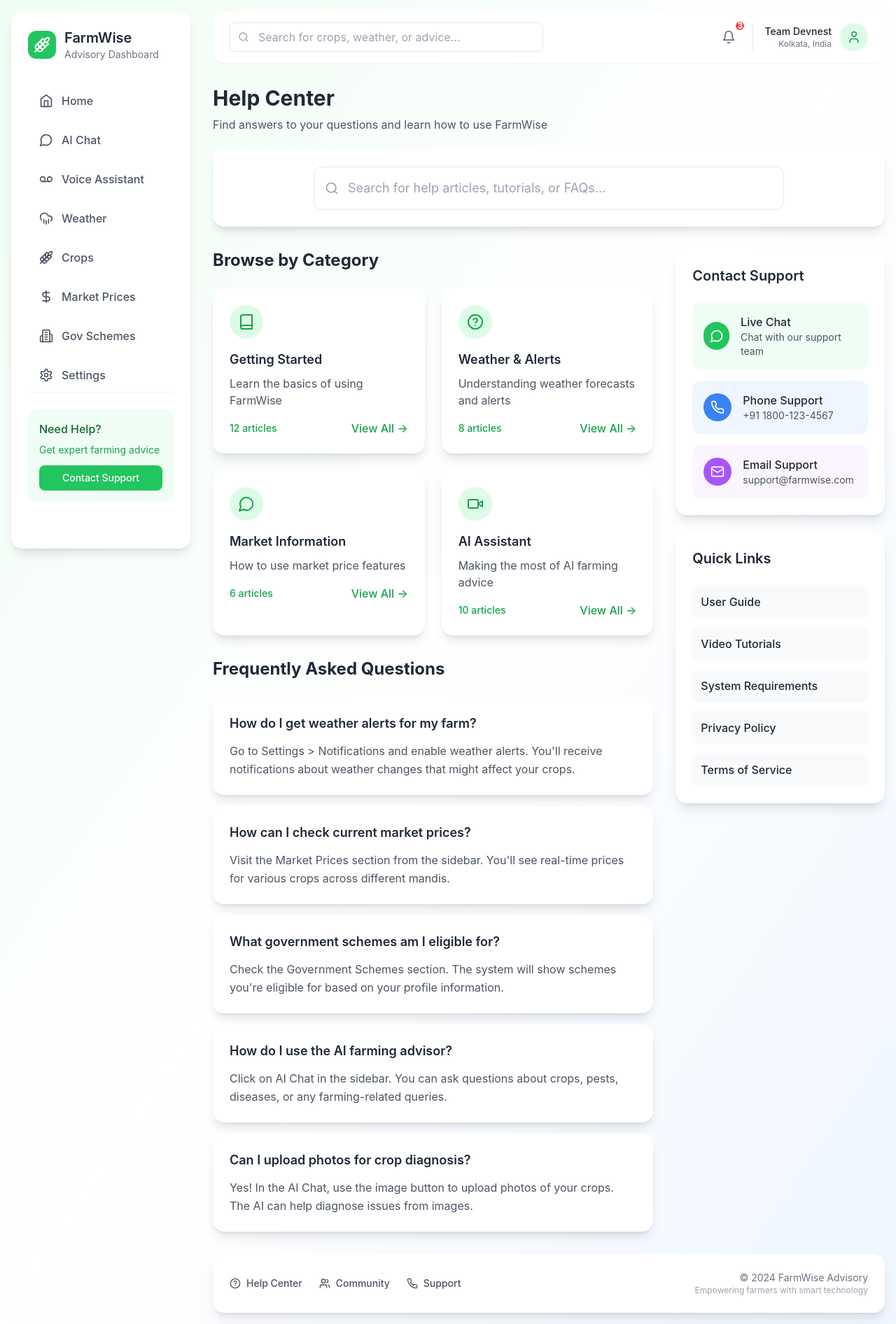
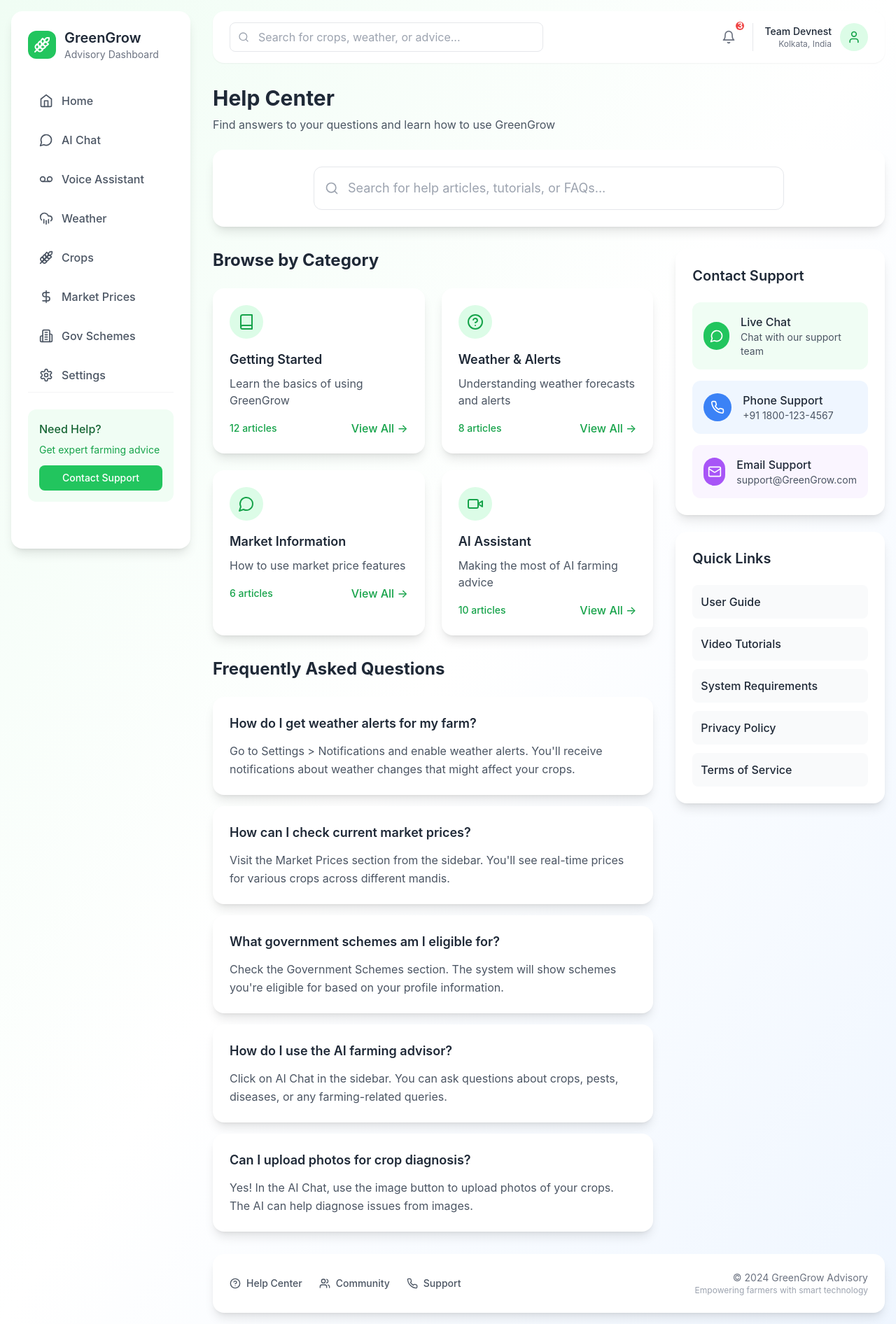
Before and after one commit to Sov-ereign/GreenGrow, a React (Vite) app in the folder Client/: page /help in a window 1280 px wide. Shown: the whole page at 70% size. Built offline with nearby package versions, Linux system fonts and the light colour scheme; no server answers.

Commit message:
Update branding from FarmWise to GreenGrow across multiple components, including Footer, Sidebar, Help, and Support pages, ensuring consistent messaging and support contact information.

```diff
--- a/Client/src/components/Footer.tsx
+++ b/Client/src/components/Footer.tsx
@@ -31,7 +31,7 @@ const Footer: React.FC = () => {
         </div>
 
         <div className="text-center md:text-right">
-          <p className="text-sm text-gray-500">© 2024 FarmWise Advisory</p>
+          <p className="text-sm text-gray-500">© 2024 GreenGrow Advisory</p>
           <p className="text-xs text-gray-400">Empowering farmers with smart technology</p>
         </div>
       </div>
--- a/Client/src/components/Sidebar.tsx
+++ b/Client/src/components/Sidebar.tsx
@@ -38,7 +38,7 @@ const Sidebar: React.FC = () => {
             <Wheat className="h-6 w-6 text-white" />
           </div>
           <div>
-            <h1 className="text-xl font-semibold text-gray-800">FarmWise</h1>
+            <h1 className="text-xl font-semibold text-gray-800">GreenGrow</h1>
             <p className="text-sm text-gray-500">Advisory Dashboard</p>
           </div>
         </div>
--- a/Client/src/pages/Help.tsx
+++ b/Client/src/pages/Help.tsx
@@ -29,7 +29,7 @@ const Help: React.FC = () => {
     {
       title: "Getting Started",
       icon: Book,
-      description: "Learn the basics of using FarmWise",
+      description: "Learn the basics of using GreenGrow",
       articles: 12
     },
     {
@@ -56,7 +56,7 @@ const Help: React.FC = () => {
     <div>
       <div className="mb-6">
         <h1 className="text-3xl font-bold text-gray-800 mb-2">Help Center</h1>
-        <p className="text-gray-600">Find answers to your questions and learn how to use FarmWise</p>
+        <p className="text-gray-600">Find answers to your questions and learn how to use GreenGrow</p>
       </div>
 
       {/* Search Bar */}
@@ -138,7 +138,7 @@ const Help: React.FC = () => {
                 </div>
                 <div>
                   <h3 className="font-medium text-gray-800">Email Support</h3>
-                  <p className="text-sm text-gray-600">support@farmwise.com</p>
+                  <p className="text-sm text-gray-600">support@GreenGrow.com</p>
                 </div>
               </div>
             </div>
--- a/Client/src/pages/Support.tsx
+++ b/Client/src/pages/Support.tsx
@@ -232,7 +232,7 @@ const Support: React.FC = () => {
                 </div>
                 <div>
                   <h3 className="font-medium text-gray-800">Email Support</h3>
-                  <p className="text-sm text-gray-600">support@farmwise.com</p>
+                  <p className="text-sm text-gray-600">support@GreenGrow.com</p>
                   <p className="text-xs text-blue-600">Response within 24 hours</p>
                 </div>
               </div>
```
